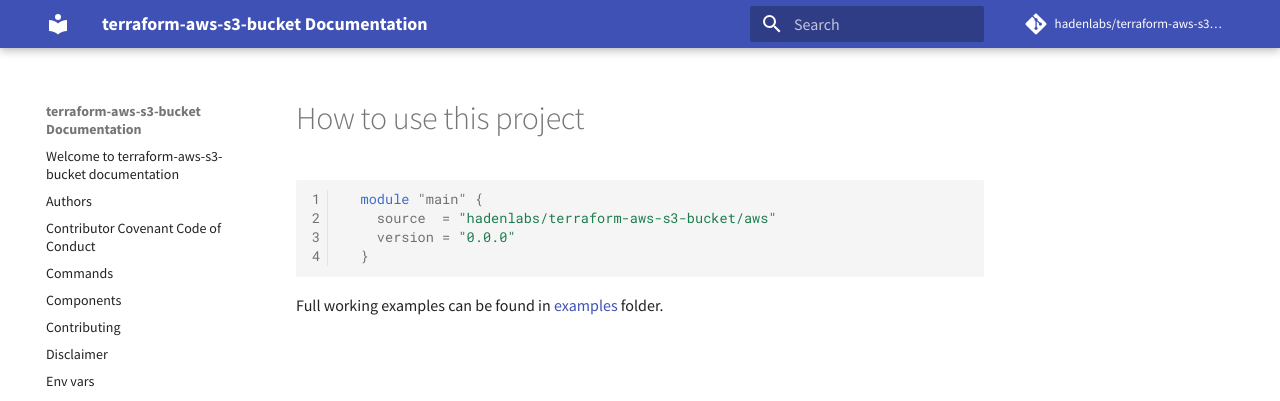
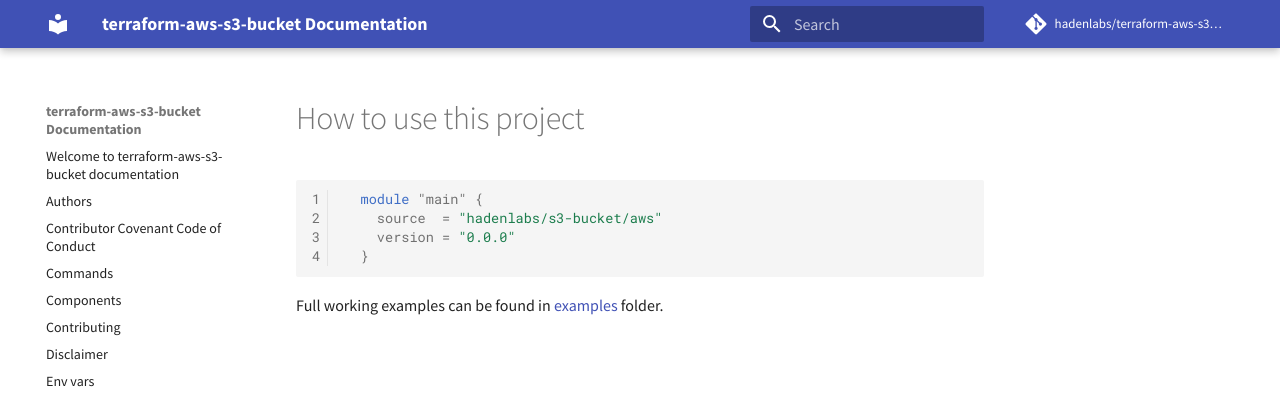
Before and after one commit to hadenlabs/terraform-aws-s3-bucket, an MkDocs documentation site: the page built from docs/usage.md, in a window 1280 px wide. Shown: the top 401 px of the page. Built offline with MkDocs 1.6.1 and Material for MkDocs 9.7.7, drawn with Linux system fonts in a browser that asks for light colours; comment, search, counter and statistics services are not loaded.

Commit message:
fix: name module registry terraform (#3)

````diff
--- a/docs/usage.md
+++ b/docs/usage.md
@@ -2,7 +2,7 @@
 
 ```hcl
   module "main" {
-    source  = "hadenlabs/terraform-aws-s3-bucket/aws"
+    source  = "hadenlabs/s3-bucket/aws"
     version = "0.0.0"
   }
 ```
````
Also changed, not shown: docs/examples/common.md (+1 -1 lines), 1 other file.
